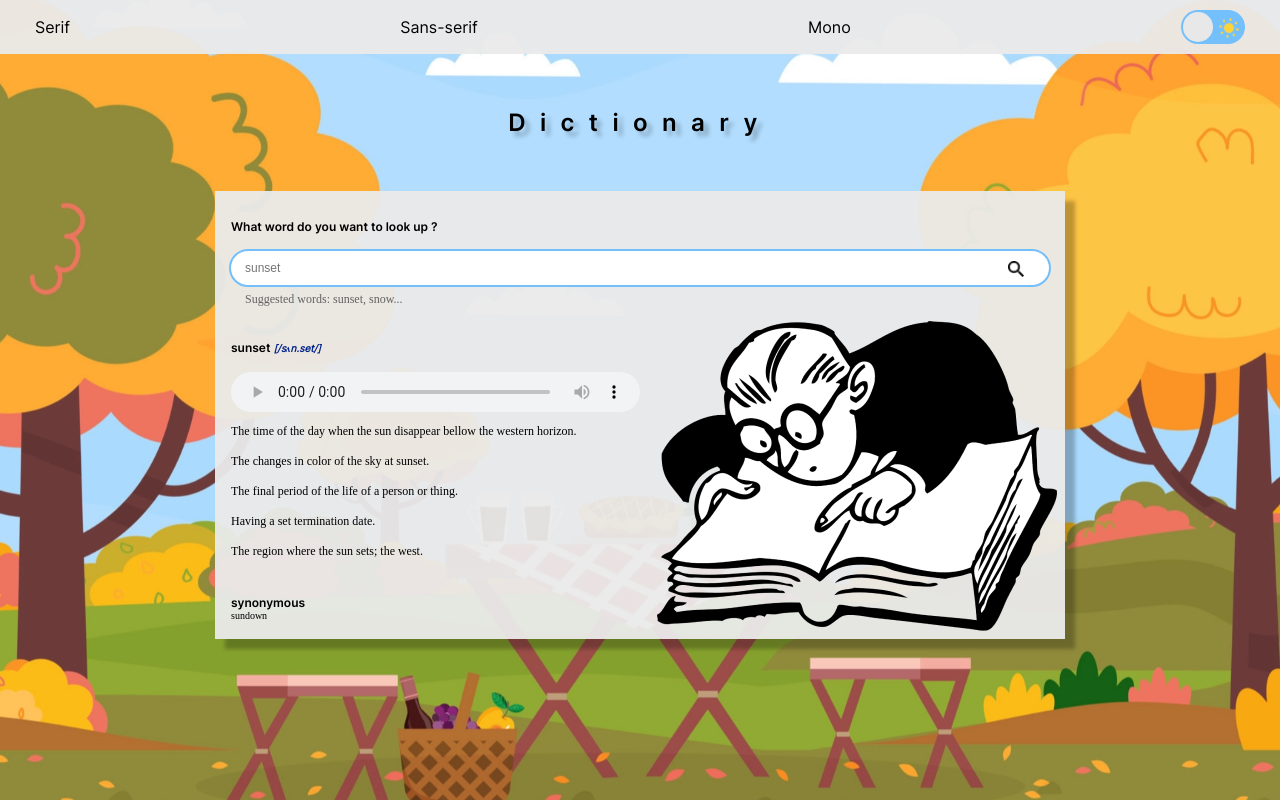
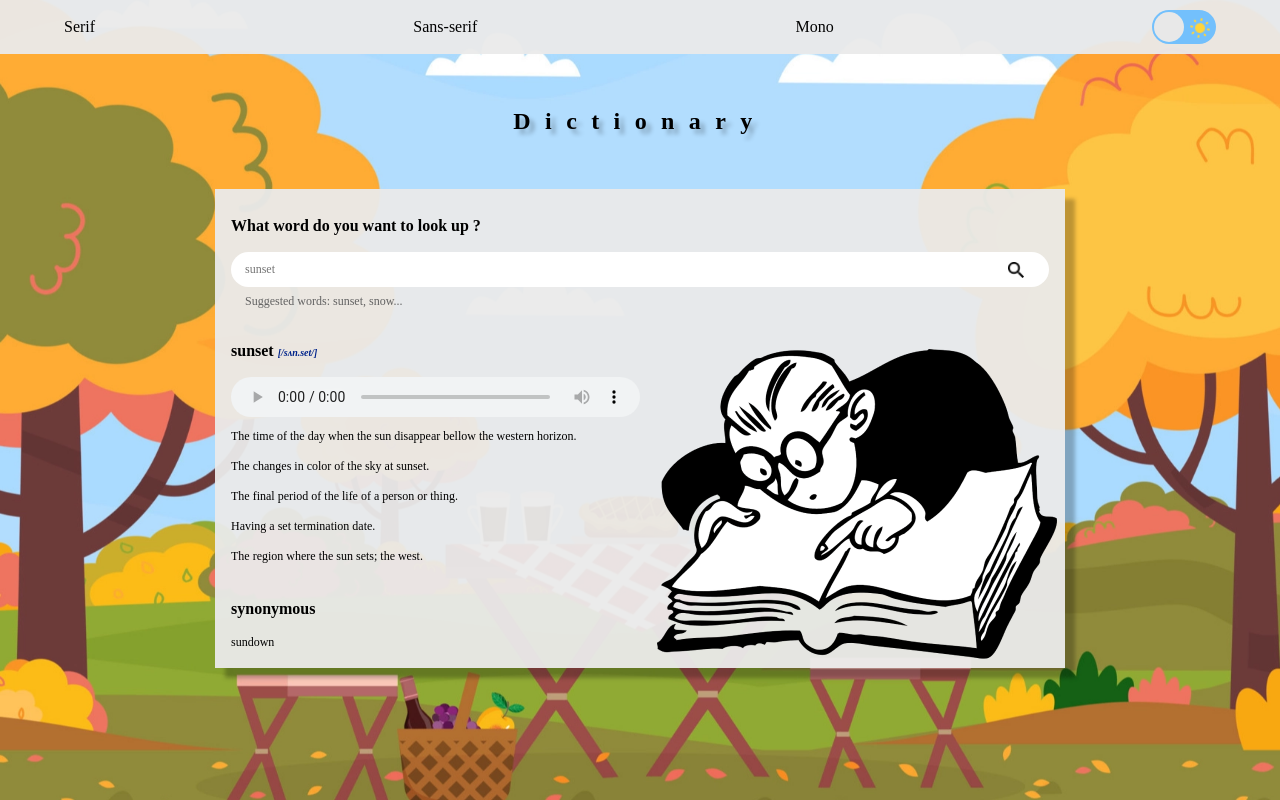
Before and after one commit to ChrissDir/05-lab-js-dictionnary, a website built with webpack: page src/index.html in a window 1280 px wide. Both pictures are taken after a click on the button "Serif". Built offline with nearby package versions, Linux system fonts and the light colour scheme.

Commit message:
mardi après-midi

```diff
--- a/src/index.js
+++ b/src/index.js
@@ -22,18 +22,23 @@ elements[0].addEventListener('click', (e) => {
   toggleDarkTheme(e.target.checked);
 });
 
-const serif = document.querySelector('#serif');
-const sansserif = document.querySelector('#sans-serif');
-const inter =  document.querySelector('#inter');
+const fontschange = [
+  document.body,
+  document.querySelector('#serif'),
+  document.querySelector('#sans-serif'),
+  document.querySelector('#inter'),
+  document.querySelector('h1'),
+  document.querySelector('#finder'),
+  document.querySelector('#prononciation'),
+  ...document.querySelectorAll('h2')
+];
 
-serif.addEventListener('click', (e) => {
-  document.body.style.fontFamily = 'serif';
-});
+function changeFontFamily(font) {
+  fontschange.forEach(element => {
+    element.style.fontFamily = font;
+  });
+}
 
-sansserif.addEventListener('click', (e) => {
-  document.body.style.fontFamily = 'sans-serif';
-});
-
-inter.addEventListener('click', (e) => {
-  document.body.style.fontFamily = 'monospace';
-});
+document.querySelector('#serif').addEventListener('click', () => changeFontFamily('serif'));
+document.querySelector('#sans-serif').addEventListener('click', () => changeFontFamily('sans-serif'));
+document.querySelector('#inter').addEventListener('click', () => changeFontFamily('monospace'));
--- a/src/style.css
+++ b/src/style.css
@@ -215,7 +215,7 @@ input {
   border-radius: 45px;
   border: none;
   font-size: 1.5rem;
-  outline: var(--color-lightblue) double 2px;
+  outline-color: var(--color-lightblue);
 }
 
 #component {
@@ -299,7 +299,6 @@ audio {
 
 #synonymous-title {
   padding-top: 5px;
-  padding-bottom: 0;
 }
 
 #serif,
@@ -339,7 +338,7 @@ audio {
 
   h2 {
     font-family: "Inter-600";
-    font-size: 12px;
+    font-size: 16px;
   }
 
   #prononciation {
@@ -364,7 +363,7 @@ audio {
 
   #options {
     width: 100%;
-    padding: 11px 35px;
+    padding: 11px 5%;
     margin: 0;
     gap: 0;
     border-radius: 0rem;
@@ -417,7 +416,7 @@ audio {
   }
 
   #synonymous {
-    font-size: .625rem;
+    font-size: .75rem;
     line-height: normal;
   }
 }
@@ -445,9 +444,12 @@ audio {
 }
 
 @media screen and (max-width: 375px) {
-
   body {
     background-image: url(./assets/images/Background-mobile-light-mode.webp);
+  }
+  #options{
+    padding-left: 17.5px;
+    padding-right: 17.5px;
   }
 }
 
```
